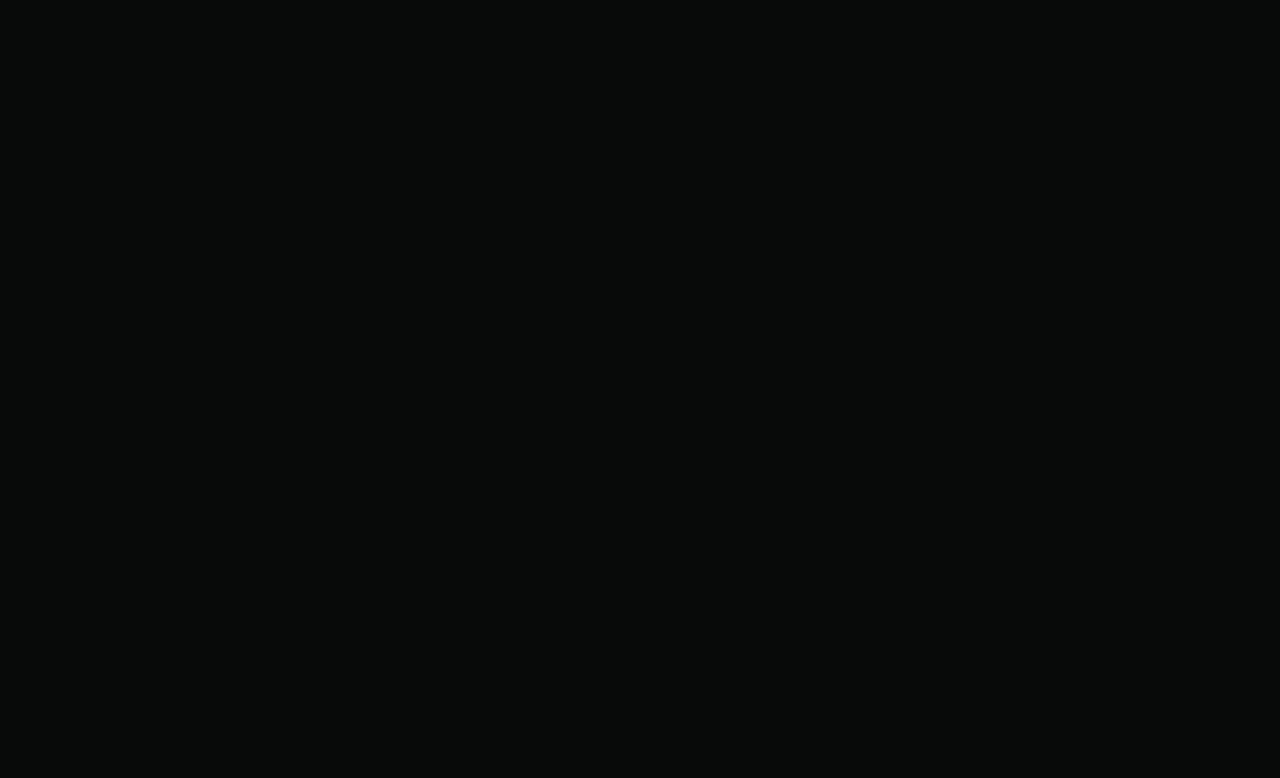
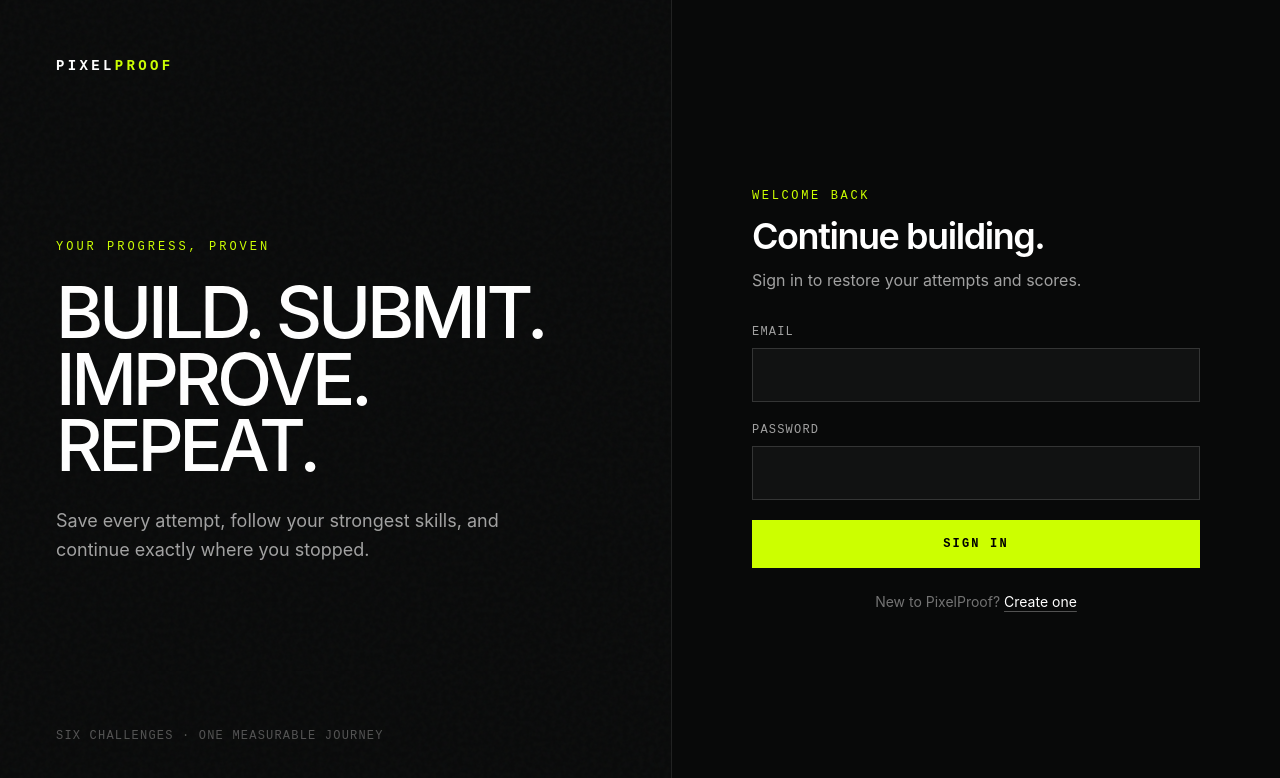
Before and after one commit to abhisumat10-prog/Darling-Special-, a React (Vite) app: page /auth in a window 1280 px wide. Before the commit this address had no page. Shown: the top 778 px of the page. Built offline with nearby package versions, Linux system fonts and the light colour scheme; no server answers.

Commit message:
feat: add Supabase authentication experience

```diff
--- a/js/editor.js
+++ b/js/editor.js
@@ -121,7 +121,7 @@
           this.codeBuffers.css = parsed.css || this.challengeSpec.starterCode.css;
           this.codeBuffers.js = parsed.js || this.challengeSpec.starterCode.js;
           console.log(`[Editor] Restored saved code attempt for ${this.challengeSpec.title}.`);
-        } catch (e) {
+        } catch {
           this.loadDefaultChallengeCode();
         }
       } else {
--- a/src/App.tsx
+++ b/src/App.tsx
@@ -1,15 +1,20 @@
 import { BrowserRouter, Routes, Route } from 'react-router-dom';
 import LandingPage from './pages/LandingPage';
 import ResultsPage from './pages/ResultsPage';
+import AuthPage from './pages/AuthPage';
+import { AuthProvider } from './context/AuthContext';
 
 function App() {
   return (
+    <AuthProvider>
       <BrowserRouter>
         <Routes>
           <Route path="/" element={<LandingPage />} />
+          <Route path="/auth" element={<AuthPage />} />
           <Route path="/results/:id" element={<ResultsPage />} />
         </Routes>
       </BrowserRouter>
+    </AuthProvider>
   );
 }
 
--- a/src/components/landing/Navbar.tsx
+++ b/src/components/landing/Navbar.tsx
@@ -1,6 +1,11 @@
 import { motion } from 'motion/react';
+import { Link } from 'react-router-dom';
+import { useAuth } from '../../context/auth-context';
+import { signOut } from '../../services/auth';
 
 export default function Navbar() {
+  const { user, loading } = useAuth();
+
   return (
     <motion.nav
       initial={{ opacity: 0, y: -20 }}
@@ -8,21 +13,31 @@
       transition={{ duration: 0.8, ease: "easeOut" }}
       className="fixed top-0 left-0 right-0 z-50 flex items-center justify-between px-6 py-5 mix-blend-difference"
     >
-      <a href="/" className="font-mono text-sm tracking-widest font-bold uppercase text-white">
+      <Link to="/" className="font-mono text-sm tracking-widest font-bold uppercase text-white">
         Pixel<span className="text-[#ccff00]">Proof</span>
-      </a>
+      </Link>
 
       <div className="hidden md:flex items-center gap-8 text-xs font-mono tracking-widest uppercase text-neutral-400">
         <a href="/sandbox.html?mode=tutorial" className="hover:text-white transition-colors duration-300">Tutorial Sandbox</a>
         <a href="/sandbox.html?mode=challenge1" className="hover:text-white transition-colors duration-300">Challenge #1</a>
       </div>
 
-      <a
-        href="/sandbox.html?mode=tutorial"
-        className="px-5 py-2 text-xs font-mono font-bold tracking-widest uppercase bg-[#ccff00] text-black hover:bg-white transition-colors duration-300"
-      >
-        Get Started
-      </a>
+      {!loading && user ? (
+        <button
+          type="button"
+          onClick={() => void signOut()}
+          className="px-5 py-2 text-xs font-mono font-bold tracking-widest uppercase bg-white text-black hover:bg-[#ccff00] transition-colors duration-300"
+        >
+          Sign Out
+        </button>
+      ) : (
+        <Link
+          to="/auth"
+          className="px-5 py-2 text-xs font-mono font-bold tracking-widest uppercase bg-[#ccff00] text-black hover:bg-white transition-colors duration-300"
+        >
+          Sign In
+        </Link>
+      )}
     </motion.nav>
   );
 }
--- /dev/null
+++ b/src/context/AuthContext.tsx
@@ -0,0 +1,42 @@
+import { useEffect, useMemo, useState, type ReactNode } from 'react'
+import type { Session } from '@supabase/supabase-js'
+import { getCurrentSession, onAuthStateChange } from '../services/auth'
+import { isSupabaseConfigured } from '../lib/supabase'
+import { AuthContext } from './auth-context'
+
+export function AuthProvider({ children }: { children: ReactNode }) {
+  const [session, setSession] = useState<Session | null>(null)
+  const [loading, setLoading] = useState(isSupabaseConfigured)
+
+  useEffect(() => {
+    if (!isSupabaseConfigured) return
+
+    let active = true
+    void getCurrentSession()
+      .then((currentSession) => {
+        if (active) setSession(currentSession)
+      })
+      .finally(() => {
+        if (active) setLoading(false)
+      })
+
+    const subscription = onAuthStateChange((_event, nextSession) => {
+      if (active) {
+        setSession(nextSession)
+        setLoading(false)
+      }
+    })
+
+    return () => {
+      active = false
+      subscription.unsubscribe()
+    }
+  }, [])
+
+  const value = useMemo(
+    () => ({ user: session?.user ?? null, session, loading, configured: isSupabaseConfigured }),
+    [session, loading],
+  )
+
+  return <AuthContext.Provider value={value}>{children}</AuthContext.Provider>
+}
--- /dev/null
+++ b/src/context/auth-context.ts
@@ -0,0 +1,17 @@
+import { createContext, useContext } from 'react'
+import type { Session, User } from '@supabase/supabase-js'
+
+export type AuthContextValue = {
+  user: User | null
+  session: Session | null
+  loading: boolean
+  configured: boolean
+}
+
+export const AuthContext = createContext<AuthContextValue | null>(null)
+
+export function useAuth() {
+  const context = useContext(AuthContext)
+  if (!context) throw new Error('useAuth must be used inside AuthProvider')
+  return context
+}
--- /dev/null
+++ b/src/pages/AuthPage.tsx
@@ -0,0 +1,156 @@
+import { useState, type FormEvent } from 'react'
+import { Navigate, Link } from 'react-router-dom'
+import { signIn, signUp } from '../services/auth'
+import { useAuth } from '../context/auth-context'
+
+type Mode = 'signin' | 'signup'
+
+export default function AuthPage() {
+  const { user, loading, configured } = useAuth()
+  const [mode, setMode] = useState<Mode>('signin')
+  const [displayName, setDisplayName] = useState('')
+  const [email, setEmail] = useState('')
+  const [password, setPassword] = useState('')
+  const [submitting, setSubmitting] = useState(false)
+  const [error, setError] = useState('')
+  const [message, setMessage] = useState('')
+
+  if (!loading && user) return <Navigate to="/" replace />
+
+  const switchMode = (nextMode: Mode) => {
+    setMode(nextMode)
+    setError('')
+    setMessage('')
+  }
+
+  const handleSubmit = async (event: FormEvent<HTMLFormElement>) => {
+    event.preventDefault()
+    setSubmitting(true)
+    setError('')
+    setMessage('')
+
+    try {
+      if (mode === 'signup') {
+        const result = await signUp(email.trim(), password, displayName)
+        if (!result.session) {
+          setMessage('Account created. Check your email to confirm it, then sign in.')
+        }
+      } else {
+        await signIn(email.trim(), password)
+      }
+    } catch (caughtError) {
+      setError(caughtError instanceof Error ? caughtError.message : 'Authentication failed. Please retry.')
+    } finally {
+      setSubmitting(false)
+    }
+  }
+
+  return (
+    <main className="min-h-screen bg-[#080909] text-white grid lg:grid-cols-[1.05fr_0.95fr]">
+      <section className="hidden lg:flex relative overflow-hidden border-r border-white/10 p-14 flex-col justify-between bg-grain">
+        <Link to="/" className="font-mono text-sm tracking-[0.24em] font-bold uppercase">
+          Pixel<span className="text-[#ccff00]">Proof</span>
+        </Link>
+        <div className="relative z-10 max-w-xl">
+          <p className="font-mono text-xs uppercase tracking-[0.25em] text-[#ccff00] mb-6">Your progress, proven</p>
+          <h1 className="text-6xl xl:text-7xl font-medium tracking-[-0.06em] leading-[0.92]">
+            BUILD. SUBMIT.<br />IMPROVE. REPEAT.
+          </h1>
+          <p className="mt-7 max-w-md text-neutral-400 text-lg leading-relaxed">
+            Save every attempt, follow your strongest skills, and continue exactly where you stopped.
+          </p>
+        </div>
+        <p className="font-mono text-xs text-neutral-600 uppercase tracking-widest">Six challenges · One measurable journey</p>
+      </section>
+
+      <section className="flex items-center justify-center px-6 py-12">
+        <div className="w-full max-w-md">
+          <Link to="/" className="lg:hidden inline-block mb-12 font-mono text-sm tracking-[0.24em] font-bold uppercase">
+            Pixel<span className="text-[#ccff00]">Proof</span>
+          </Link>
+
+          <p className="font-mono text-xs uppercase tracking-[0.22em] text-[#ccff00] mb-3">
+            {mode === 'signin' ? 'Welcome back' : 'Create your profile'}
+          </p>
+          <h2 className="text-4xl font-semibold tracking-[-0.04em]">
+            {mode === 'signin' ? 'Continue building.' : 'Start your progress.'}
+          </h2>
+          <p className="mt-3 text-neutral-400">
+            {mode === 'signin'
+              ? 'Sign in to restore your attempts and scores.'
+              : 'Your challenge history will be available on any device.'}
+          </p>
+
+          {!configured && (
+            <div className="mt-7 border border-amber-400/30 bg-amber-400/10 px-4 py-3 text-sm text-amber-200">
+              Supabase is not configured in this environment.
+            </div>
+          )}
+
+          <form className="mt-8 space-y-5" onSubmit={handleSubmit}>
+            {mode === 'signup' && (
+              <label className="block">
+                <span className="block mb-2 font-mono text-xs uppercase tracking-widest text-neutral-400">Display name</span>
+                <input
+                  required
+                  autoComplete="name"
+                  value={displayName}
+                  onChange={(event) => setDisplayName(event.target.value)}
+                  className="w-full rounded-none border border-white/15 bg-white/[0.035] px-4 py-3.5 outline-none transition focus:border-[#ccff00] focus:ring-1 focus:ring-[#ccff00]"
+                />
+              </label>
+            )}
+
+            <label className="block">
+              <span className="block mb-2 font-mono text-xs uppercase tracking-widest text-neutral-400">Email</span>
+              <input
+                required
+                type="email"
+                autoComplete="email"
+                value={email}
+                onChange={(event) => setEmail(event.target.value)}
+                className="w-full rounded-none border border-white/15 bg-white/[0.035] px-4 py-3.5 outline-none transition focus:border-[#ccff00] focus:ring-1 focus:ring-[#ccff00]"
+              />
+            </label>
+
+            <label className="block">
+              <span className="block mb-2 font-mono text-xs uppercase tracking-widest text-neutral-400">Password</span>
+              <input
+                required
+                minLength={6}
+                type="password"
+                autoComplete={mode === 'signin' ? 'current-password' : 'new-password'}
+                value={password}
+                onChange={(event) => setPassword(event.target.value)}
+                className="w-full rounded-none border border-white/15 bg-white/[0.035] px-4 py-3.5 outline-none transition focus:border-[#ccff00] focus:ring-1 focus:ring-[#ccff00]"
+              />
+              {mode === 'signup' && <span className="mt-2 block text-xs text-neutral-600">Minimum six characters.</span>}
+            </label>
+
+            {error && <p role="alert" className="border border-red-400/30 bg-red-400/10 px-4 py-3 text-sm text-red-200">{error}</p>}
+            {message && <p role="status" className="border border-[#ccff00]/30 bg-[#ccff00]/10 px-4 py-3 text-sm text-[#ddff55]">{message}</p>}
+
+            <button
+              type="submit"
+              disabled={submitting || !configured}
+              className="w-full bg-[#ccff00] px-5 py-4 font-mono text-xs font-bold uppercase tracking-[0.18em] text-black transition hover:bg-white disabled:cursor-not-allowed disabled:opacity-50"
+            >
+              {submitting ? 'Please wait…' : mode === 'signin' ? 'Sign in' : 'Create account'}
+            </button>
+          </form>
+
+          <p className="mt-6 text-center text-sm text-neutral-500">
+            {mode === 'signin' ? 'New to PixelProof?' : 'Already have an account?'}{' '}
+            <button
+              type="button"
+              onClick={() => switchMode(mode === 'signin' ? 'signup' : 'signin')}
+              className="text-white underline decoration-neutral-600 underline-offset-4 hover:decoration-[#ccff00]"
+            >
+              {mode === 'signin' ? 'Create one' : 'Sign in'}
+            </button>
+          </p>
+        </div>
+      </section>
+    </main>
+  )
+}
--- a/src/services/auth.ts
+++ b/src/services/auth.ts
@@ -7,6 +7,7 @@
     password,
     options: {
       data: { display_name: displayName.trim() || 'PixelProof learner' },
+      emailRedirectTo: `${window.location.origin}/auth`,
     },
   })
 
```
Lines whose indentation alone changed are shown as unchanged.
